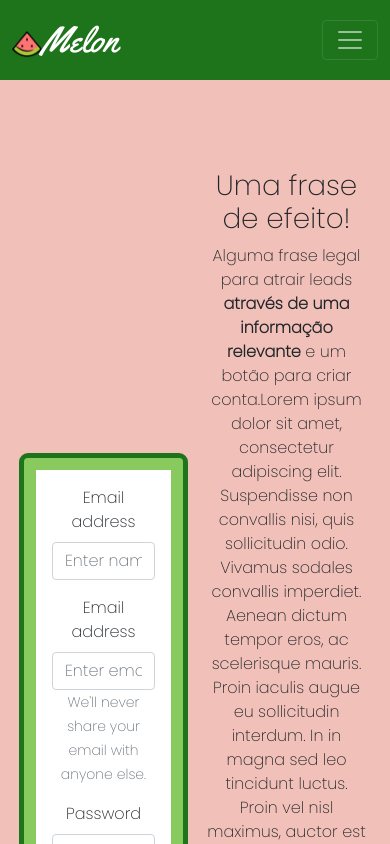
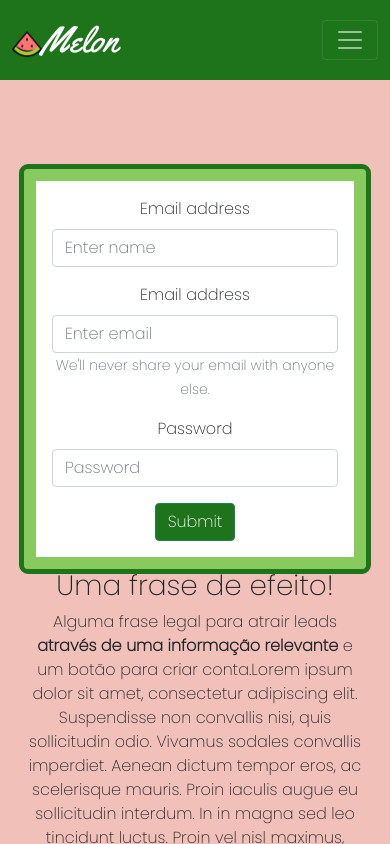
Before and after one commit to augustomolke/deliveryapp_app, a React (Create React App) app: page /#/createuser in a window 390 px wide. Shown: the top 844 px of the page. Built offline with nearby package versions, Linux system fonts and the light colour scheme.

Commit message:
responsiveness create user page

```diff
--- a/src/pages/CreateUserPage.js
+++ b/src/pages/CreateUserPage.js
@@ -10,10 +10,10 @@ export default function CreateUserPage() {
       <Jumbotron className="center" bsPrefix="jumbotron fullpage bg-rosequartz">
         <Col bsPrefix="col containetOverlap">
           <Row bsPrefix="toprow row">
-            <Col bsPrefix="center col">
+            <Col lg={6} bsPrefix="center col">
               <CreateUserForm />
             </Col>
-            <Col bsPrefix="center col">
+            <Col lg={6} bsPrefix="center col">
               <h1>Uma frase de efeito!</h1>
               <p>
                 Alguma frase legal para atrair leads
```
